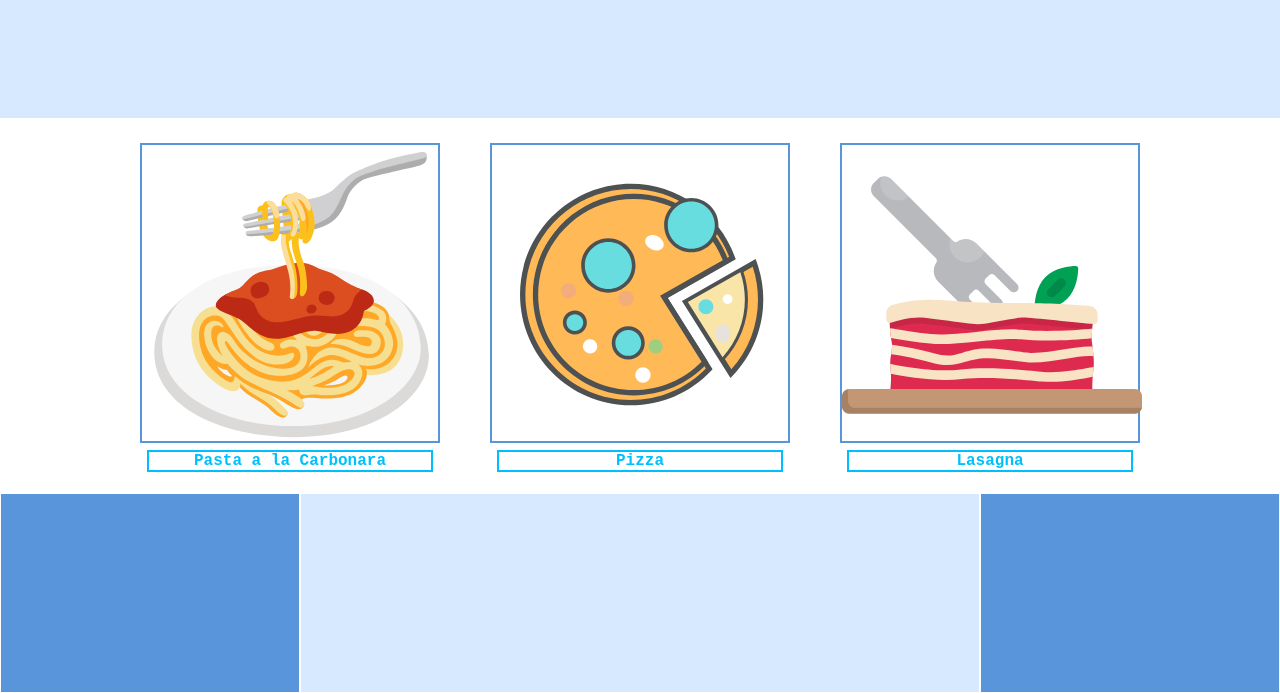
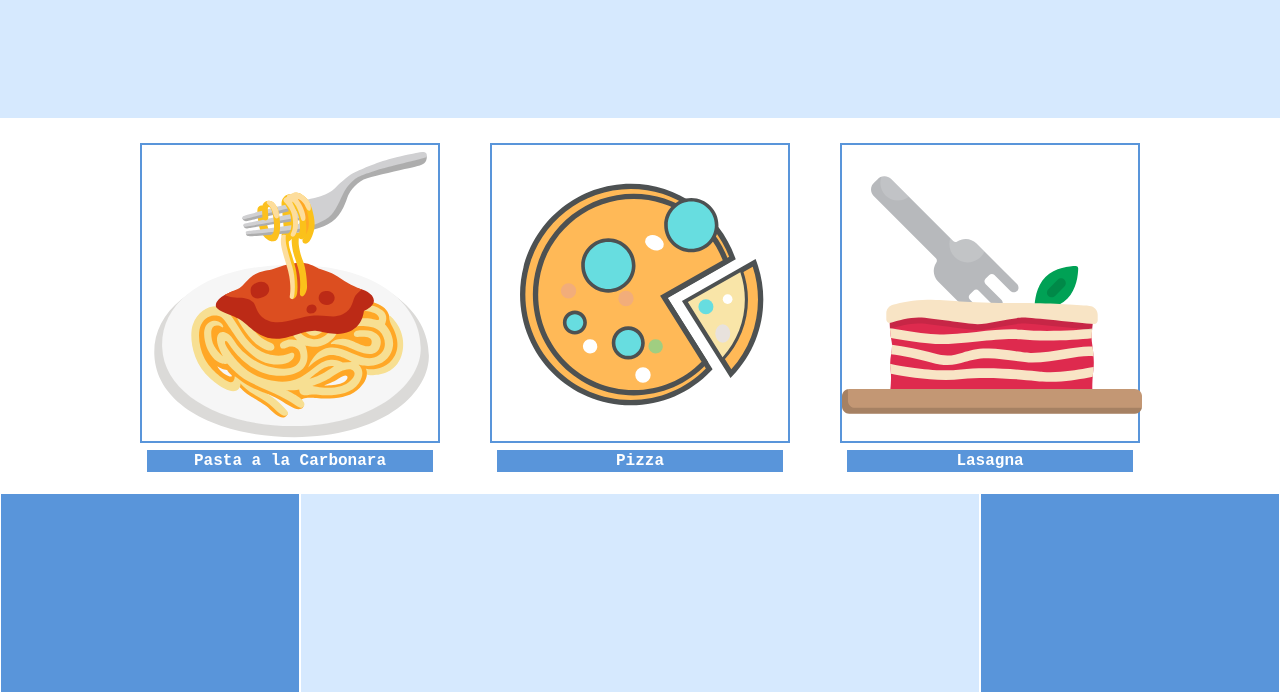
Before and after one commit to StefanIMBA/odin-recipes, a plain HTML site: page index.html in a window 1280 px wide. Shown: the part 242-935 px from the top of the page. Drawn offline with Linux system fonts and the light colour scheme.

```diff
--- a/style.css
+++ b/style.css
@@ -60,8 +60,9 @@
 p{
     text-align: center;
     font-weight: bold;
-    color: deepskyblue;
-    border: 2px solid deepskyblue;
+    color: #fff;
+    background-color: #5995DA;
+    border: 2px solid #5995DA;
     margin: 0px 5px;
     padding: 0px 5px;
 }
```
